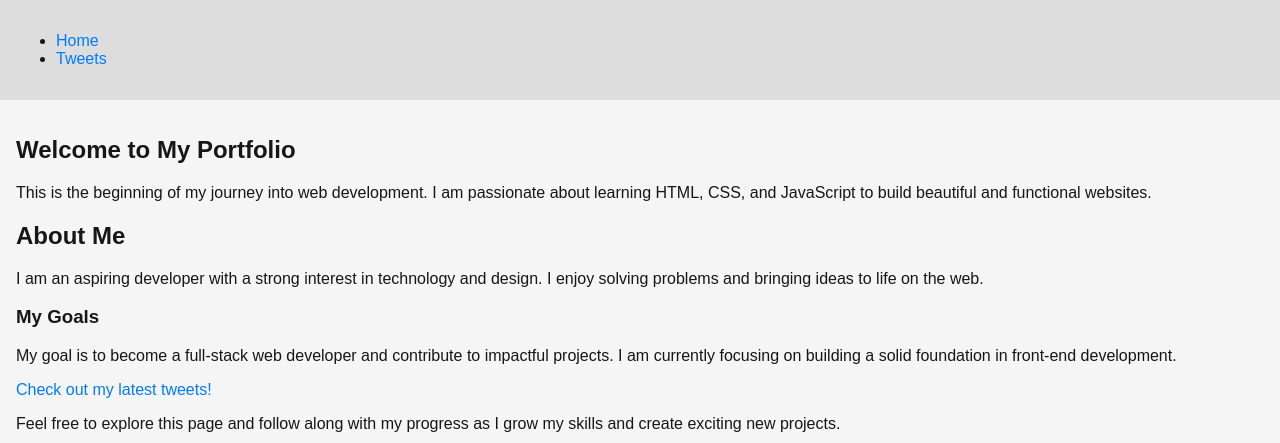
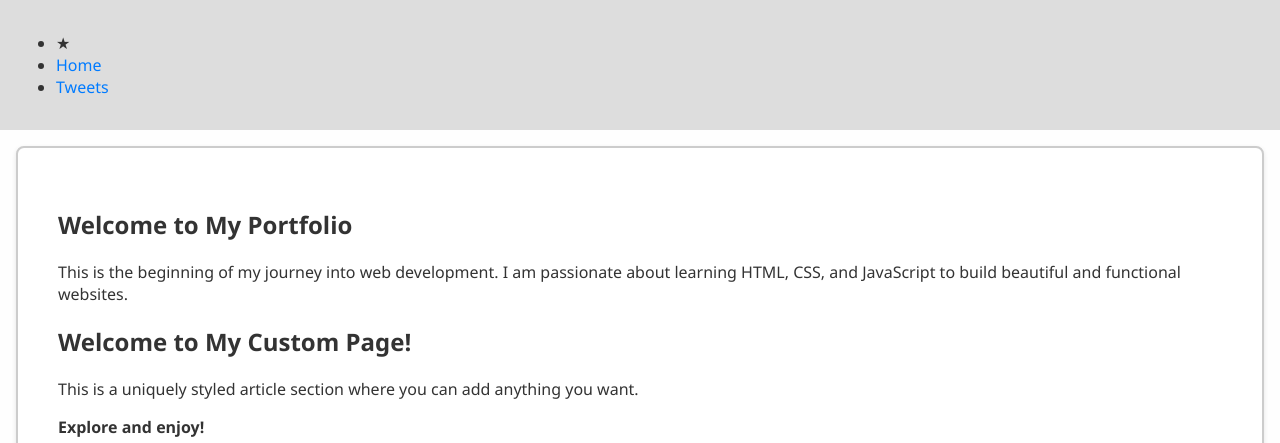
Before and after one commit to AddoAbraham/alx_html_css, a plain HTML site: page css_basic/index.html in a window 1280 px wide. Shown: the top 443 px of the page. Drawn offline with Linux system fonts and the light colour scheme.

Commit message:
Customize styles and add logo using Unicode

```diff
--- a/css_basic/index.html
+++ b/css_basic/index.html
@@ -11,6 +11,8 @@
   <body class="works_on_smartphone">
     <header>
       <ul>
+        <li class="logo">&#9733;</li>
+        <!-- Unicode star character -->
         <li><a href="index.html">Home</a></li>
         <li><a href="tweets.html">Tweets</a></li>
       </ul>
@@ -26,12 +28,12 @@
           and functional websites.
         </p>
 
-        <h2>About Me</h2>
+        <h2>Welcome to My Custom Page!</h2>
         <p>
-          I am an aspiring developer with a strong interest in technology and
-          design. I enjoy solving problems and bringing ideas to life on the
-          web.
+          This is a uniquely styled article section where you can add anything
+          you want.
         </p>
+        <p><strong>Explore and enjoy!</strong></p>
 
         <h3>My Goals</h3>
         <p>
--- a/css_basic/styles.css
+++ b/css_basic/styles.css
@@ -4,6 +4,9 @@ body {
   flex-direction: column;
   height: 100vh; /* Full height of the viewport */
   margin: 0;
+  font-family: "Segoe UI", sans-serif;
+  background-color: #fefefe;
+  color: #333;
 }
 
 /* Make <main> a flex container with horizontal layout */
@@ -11,6 +14,12 @@ main {
   display: flex;
   flex-direction: row;
   flex: auto; /* Let it grow and take available space */
+  background-color: #ffffff;
+  border: 2px solid #ccc;
+  border-radius: 8px;
+  padding: 1.5rem;
+  margin: 1rem;
+  box-shadow: 0 2px 5px rgba(0, 0, 0, 0.1);
 }
 
 /* Make article take 2/3 of the width */
@@ -33,3 +42,8 @@ footer {
   padding: 1rem;
   background-color: #ddd;
 }
+
+logo {
+  font-size: 2rem;
+  color: #ff6600;
+}
```
